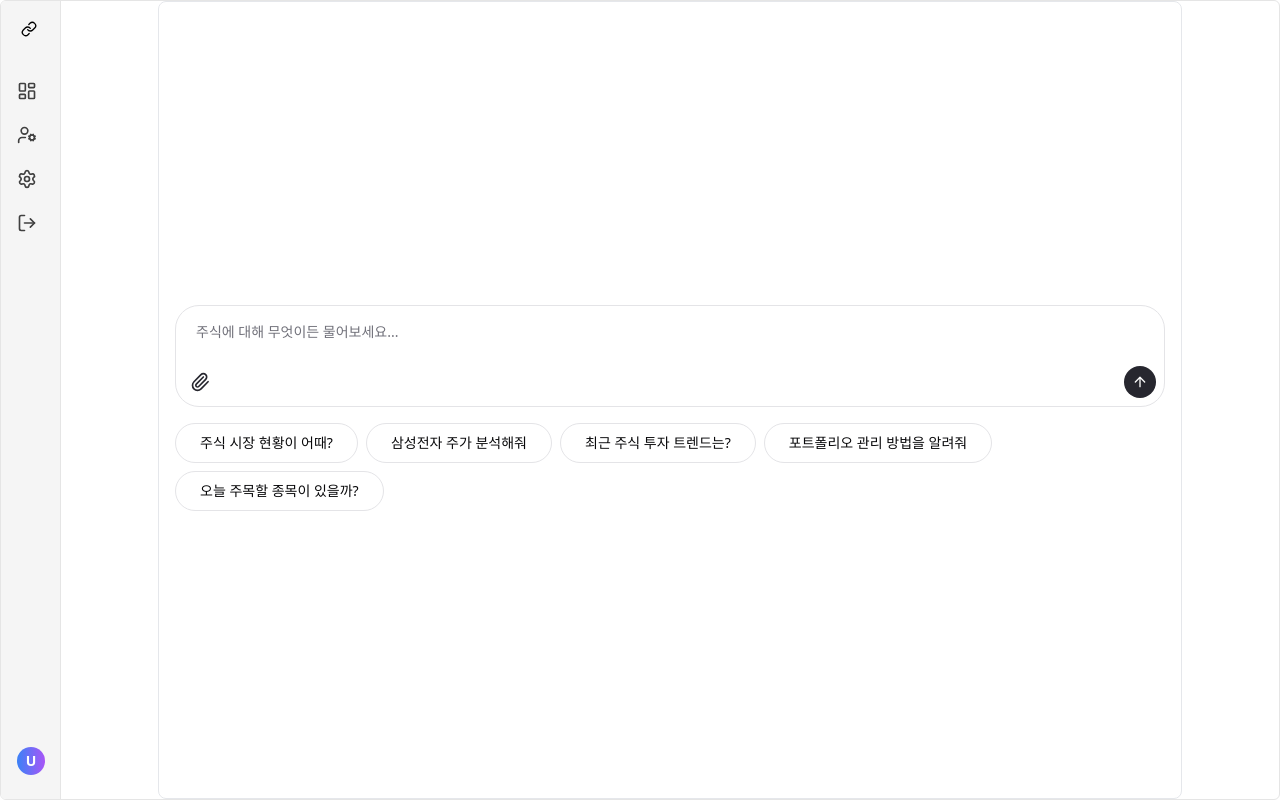
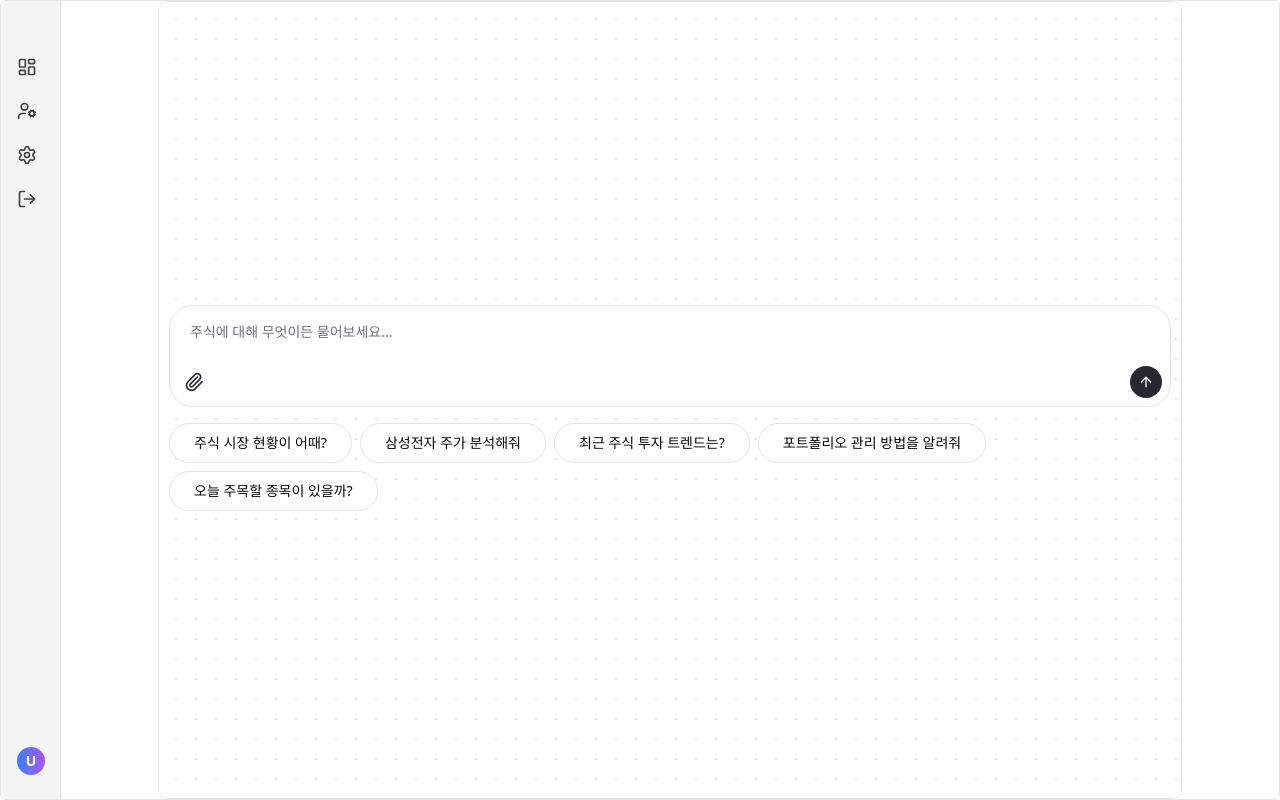
Before and after one commit to miachoidev/mango-stock-monorepo, a Next.js app in the folder client/: page /chat in a window 1280 px wide. Built offline with nearby package versions, Linux system fonts and the light colour scheme.

Commit message:
세션 리스트 api 추가

```diff
--- a/client/src/app/chat/app-render.tsx
+++ b/client/src/app/chat/app-render.tsx
@@ -17,7 +17,7 @@ import { cn } from "@/lib/utils";
 import { PromptLoader } from "@/components/ui/custom/prompt/loader";
 import { PromptScrollButton } from "@/components/ui/custom/prompt/scroll-button";
 import { sendChatMessage, extractMessageText } from "@/lib/api";
-import { LocalMessage } from "@/lib/types";
+import { LocalMessage } from "@/types/chat-message";
 
 const chatSuggestions = [
   "주식 시장 현황이 어때?",
@@ -191,7 +191,7 @@ export default function AppRender({
   );
 
   return (
-    <div className="flex h-full w-full flex-col items-center justify-center space-y-4 bg-white p-4 mx-auto max-w-screen-lg border border-gray-200 rounded-lg">
+    <div className="flex h-full w-full flex-col items-center justify-center space-y-4 chat-container p-4 mx-auto max-w-screen-lg border border-gray-200 rounded-lg">
       <ChatContainer
         className={cn("relative w-full flex-1 space-y-4 pe-2", {
           hidden: !isFirstResponse,
--- a/client/src/app/chat/layout.tsx
+++ b/client/src/app/chat/layout.tsx
@@ -1,9 +1,12 @@
 "use client";
 import React, { useState } from "react";
-import { Sidebar, SidebarBody, SidebarLink } from "@/components/ui/sidebar";
+import {
+  Sidebar,
+  SidebarBody,
+  SidebarLink,
+} from "@/components/sidebar/sidebar";
 import { LayoutDashboard, UserCog, Settings, LogOut, Link } from "lucide-react";
 import { cn } from "@/lib/utils";
-import { motion } from "framer-motion";
 
 export default function ChatLayout({
   children,
@@ -41,6 +44,7 @@ export default function ChatLayout({
     },
   ];
   const [open, setOpen] = useState(false);
+
   return (
     <div
       className={cn(
@@ -51,7 +55,6 @@ export default function ChatLayout({
       <Sidebar open={open} setOpen={setOpen}>
         <SidebarBody className="justify-between gap-10 border-r border-neutral-200 dark:border-neutral-700">
           <div className="flex flex-col flex-1 overflow-y-auto overflow-x-hidden">
-            {open ? <Logo /> : <LogoIcon />}
             <div className="mt-8 flex flex-col gap-2">
               {links.map((link, idx) => (
                 <SidebarLink key={idx} link={link} />
@@ -77,32 +80,3 @@ export default function ChatLayout({
     </div>
   );
 }
-
-const Logo = () => {
-  return (
-    <Link
-      href="#"
-      className="font-normal flex space-x-2 items-center text-sm text-black py-1 relative z-20"
-    >
-      <div className="h-5 w-6 bg-black dark:bg-white rounded-br-lg rounded-tr-sm rounded-tl-lg rounded-bl-sm flex-shrink-0" />
-      <motion.span
-        initial={{ opacity: 0 }}
-        animate={{ opacity: 1 }}
-        className="font-medium text-black dark:text-white whitespace-pre"
-      >
-        주식 프로젝트
-      </motion.span>
-    </Link>
-  );
-};
-
-const LogoIcon = () => {
-  return (
-    <Link
-      href="#"
-      className="font-normal flex space-x-2 items-center text-sm text-black py-1 relative z-20"
-    >
-      <div className="h-5 w-6 bg-black dark:bg-white rounded-br-lg rounded-tr-sm rounded-tl-lg rounded-bl-sm flex-shrink-0" />
-    </Link>
-  );
-};
--- a/client/src/app/globals.css
+++ b/client/src/app/globals.css
@@ -1,6 +1,20 @@
 @tailwind base;
 @tailwind components;
 @tailwind utilities;
+
+.chat-container {
+  /* dot background */
+  background-image: radial-gradient(
+    circle at 1px 1px,
+    #e2e2e2 1px,
+    transparent 0
+  );
+  background-size: 20px 20px;
+  background-position: -4px -4px;
+  background-repeat: repeat;
+  border-radius: 10px;
+  padding: 10px;
+}
 
 @layer base {
   :root {
--- a/client/src/lib/api.ts
+++ b/client/src/lib/api.ts
@@ -1,4 +1,5 @@
-import { ChatResponse } from "./types";
+import { ChatResponse } from "../types/chat-message";
+import { SessionsListResponse } from "../types/session";
 
 // API 기본 설정
 const API_BASE_URL = "http://localhost:8000";
@@ -35,6 +36,33 @@ export async function sendChatMessage(
   }
 }
 
+// 세션 목록 가져오기 API 호출 함수
+export async function fetchSessions(
+  user_id: string
+): Promise<SessionsListResponse> {
+  try {
+    const response = await fetch(
+      `${API_BASE_URL}/api/v1/adk/sessions/${user_id}`,
+      {
+        method: "GET",
+        headers: {
+          "Content-Type": "application/json",
+        },
+      }
+    );
+
+    if (!response.ok) {
+      throw new Error(`HTTP error! status: ${response.status}`);
+    }
+
+    const data: SessionsListResponse = await response.json();
+    return data;
+  } catch (error) {
+    console.error("세션 목록 API 호출 오류:", error);
+    throw error;
+  }
+}
+
 // 응답에서 텍스트 메시지 추출
 export function extractMessageText(chatResponse: ChatResponse): string {
   const lastMessage = chatResponse.messages[chatResponse.messages.length - 1];
--- /dev/null
+++ b/client/src/types/session.ts
@@ -0,0 +1,13 @@
+// 세션 관련 타입 정의
+export interface SessionResponse {
+  session_id: string;
+  title: string;
+  created_at: string;
+  updated_at: string;
+  message_count: number;
+}
+
+export interface SessionsListResponse {
+  sessions: SessionResponse[];
+  total_count: number;
+}
```
Also changed, not shown: client/src/components/sidebar/sidebar.tsx (renamed from client/src/components/ui/sidebar.tsx), client/src/types/chat-message.ts (renamed from client/src/lib/types.ts).
